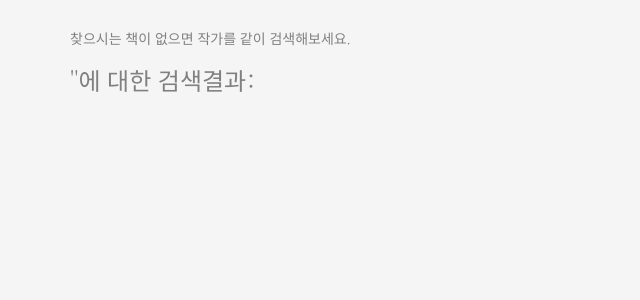
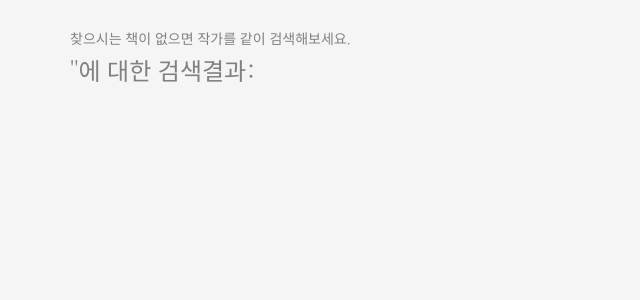
Before and after one commit to yachoo0611/kyobostock, a Django app: template search/templates/search/select.html in a window 1280 px wide. Shown: the top 300 px of the page, without its empty margins (0-640 px from the left). Run offline with Django 3.2, Linux system fonts and the light colour scheme; the template is opened without the code that fills it, so the values that code supplies are empty; some libraries are stand-ins or nearby versions.

Commit message:
modify header

```diff
--- a/search/static/css/select.css
+++ b/search/static/css/select.css
@@ -2,6 +2,9 @@
     position: relative;
     margin-top: 30px;
     color: gray;
+}
+#title>h3{
+    margin-top: 10px;
 }
 .books{
     margin: 0 auto;
--- a/search/templates/search/select.html
+++ b/search/templates/search/select.html
@@ -25,7 +25,7 @@
 <div class="container-fluid">
     <div id="wrap" class="container">
         <div id="title">
-            <p>찾으시는 책이 없으면 작가를 같이 검색해보세요.</p>
+            찾으시는 책이 없으면 작가를 같이 검색해보세요.<br>
             <h3>'{{ t }}'에 대한 검색결과:</h3>
         </div>
         <div id="books" class="row">
```
